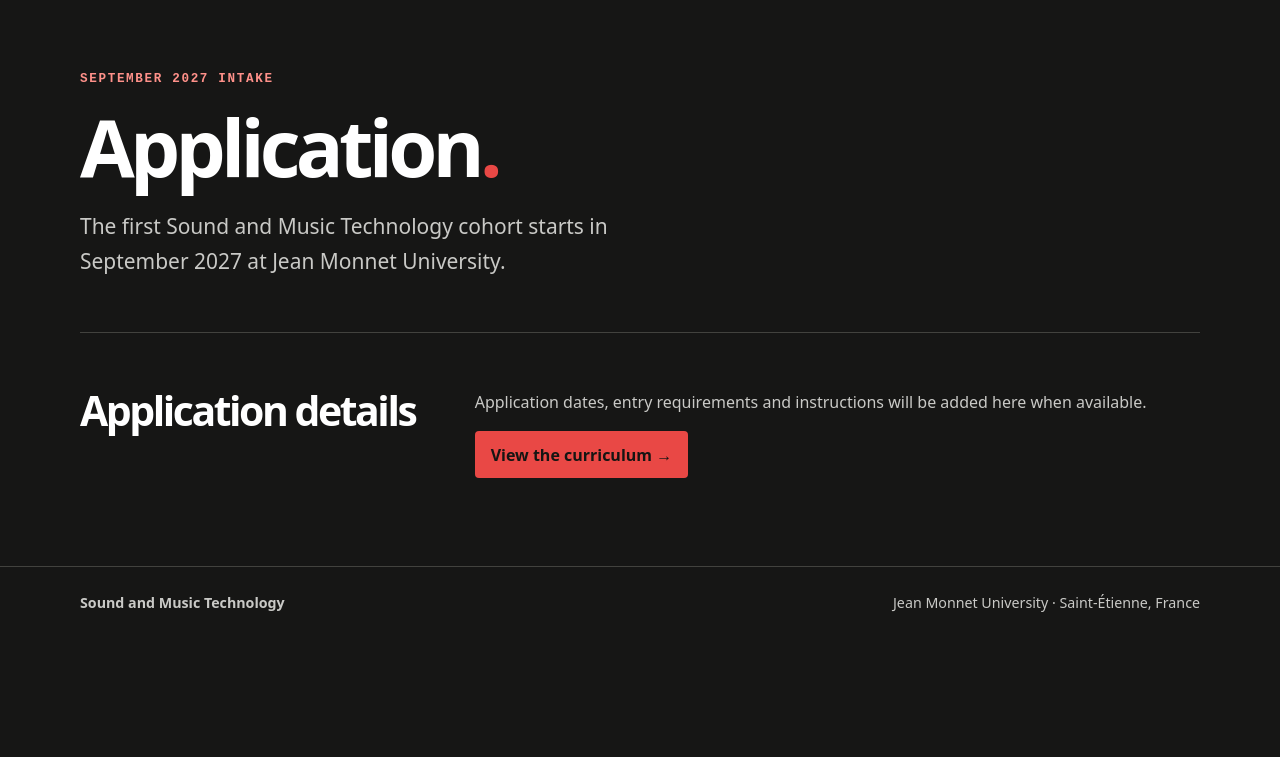
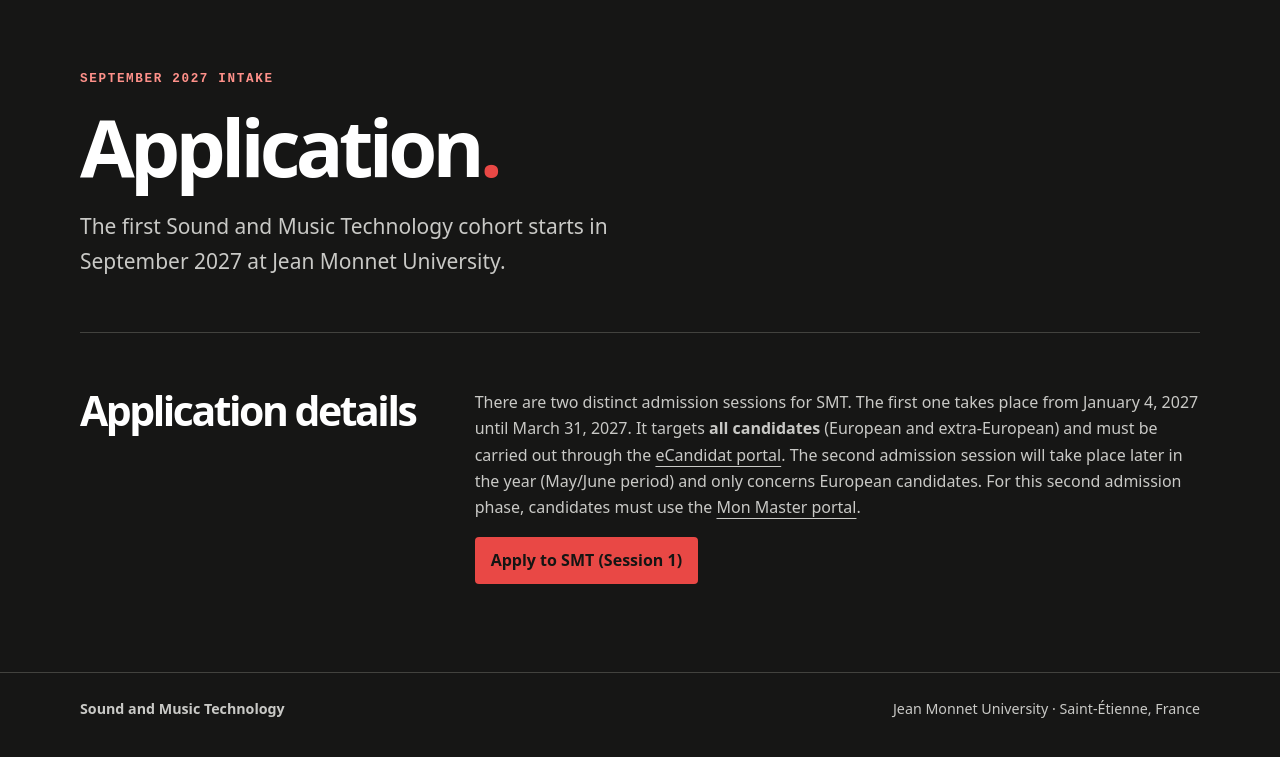
Before and after one commit to inria-emeraude/smt, a plain HTML site: page docs/application.html in a window 1280 px wide. Shown: the part 89-846 px from the top of the page. Before the commit the page ends 800 px from the top, so only its background shows below. Drawn offline with Linux system fonts and the light colour scheme.

Commit message:
Adding application information

```diff
--- a/docs/application.html
+++ b/docs/application.html
@@ -12,7 +12,10 @@
 <header><div class="shell mast"><a class="logo" href="index.html" aria-label="Sound and Music Technology home"><img src="smt-logo.png" alt="" width="2172" height="724"></a><nav aria-label="Main navigation"><a href="index.html">Home</a><a href="classes.html">Classes</a><a href="application.html" aria-current="page">Apply</a></nav></div></header>
 <main id="main" class="shell">
 <section class="heading"><p class="eyebrow">SEPTEMBER 2027 INTAKE</p><h1>Application<span>.</span></h1><p class="intro">The first Sound and Music Technology cohort starts in September 2027 at Jean Monnet University.</p></section>
-<section class="split"><h2>Application details</h2><div><p>Application dates, entry requirements and instructions will be added here when available.</p><a class="button" href="classes.html">View the curriculum →</a></div></section>
+<section class="split"><h2>Application details</h2><div>
+<p>There are two distinct admission sessions for SMT. The first one takes place from January 4, 2027 until March 31, 2027. It targets <b>all candidates</b> (European and extra-European) and must be carried out through the <a href="TODO">eCandidat portal</a>. The second admission session will take place later in the year (May/June period) and only concerns European candidates. For this second admission phase, candidates must use the <a href="TODO">Mon Master portal</a>.</p>
+<p><a class="button" href="TODO">Apply to SMT (Session 1)</a></p>
+</div></section>
 </main>
 <footer><div class="shell"><strong>Sound and Music Technology</strong><span>Jean Monnet University · Saint-Étienne, France</span></div></footer>
 </body>
```
